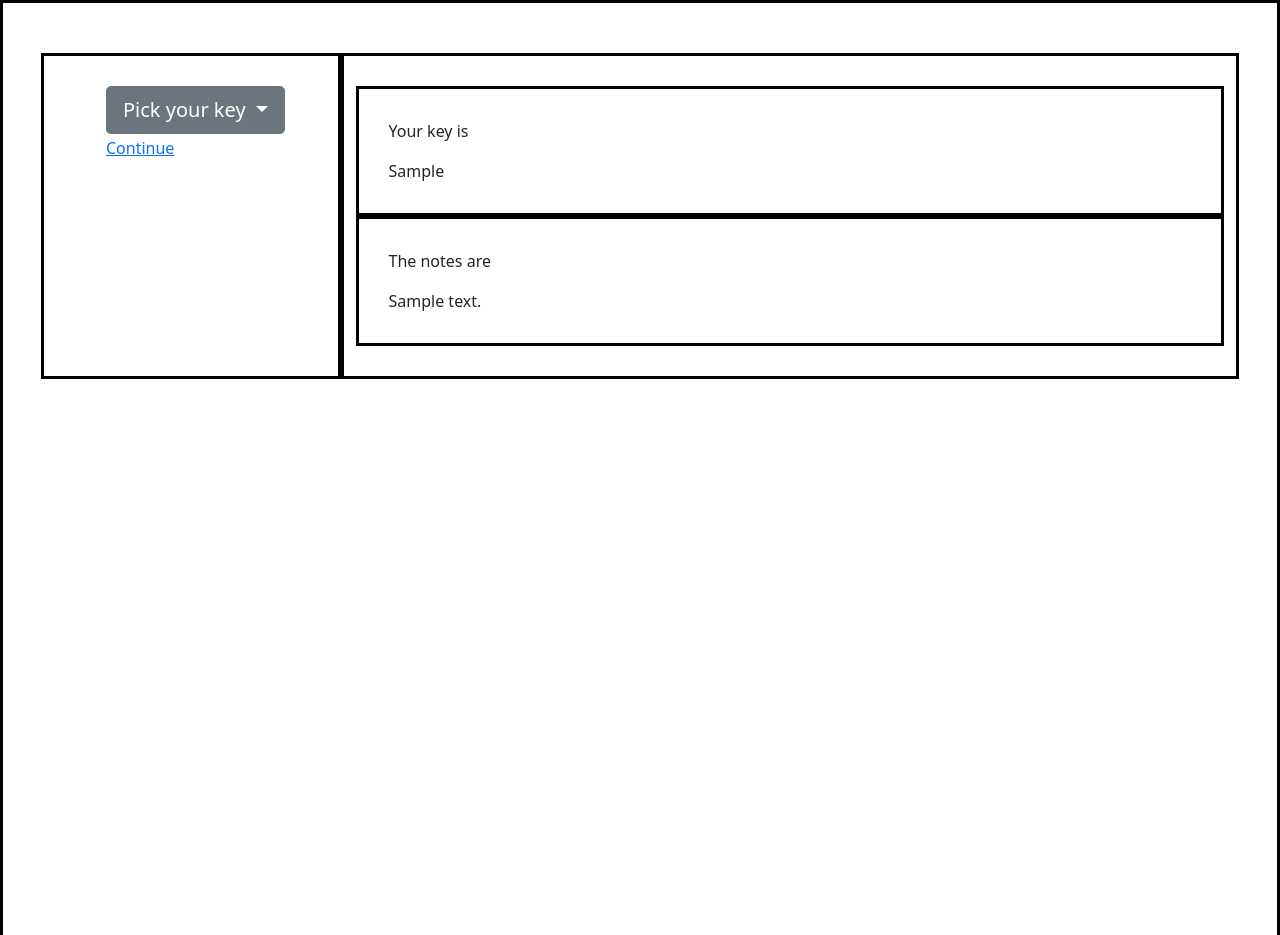
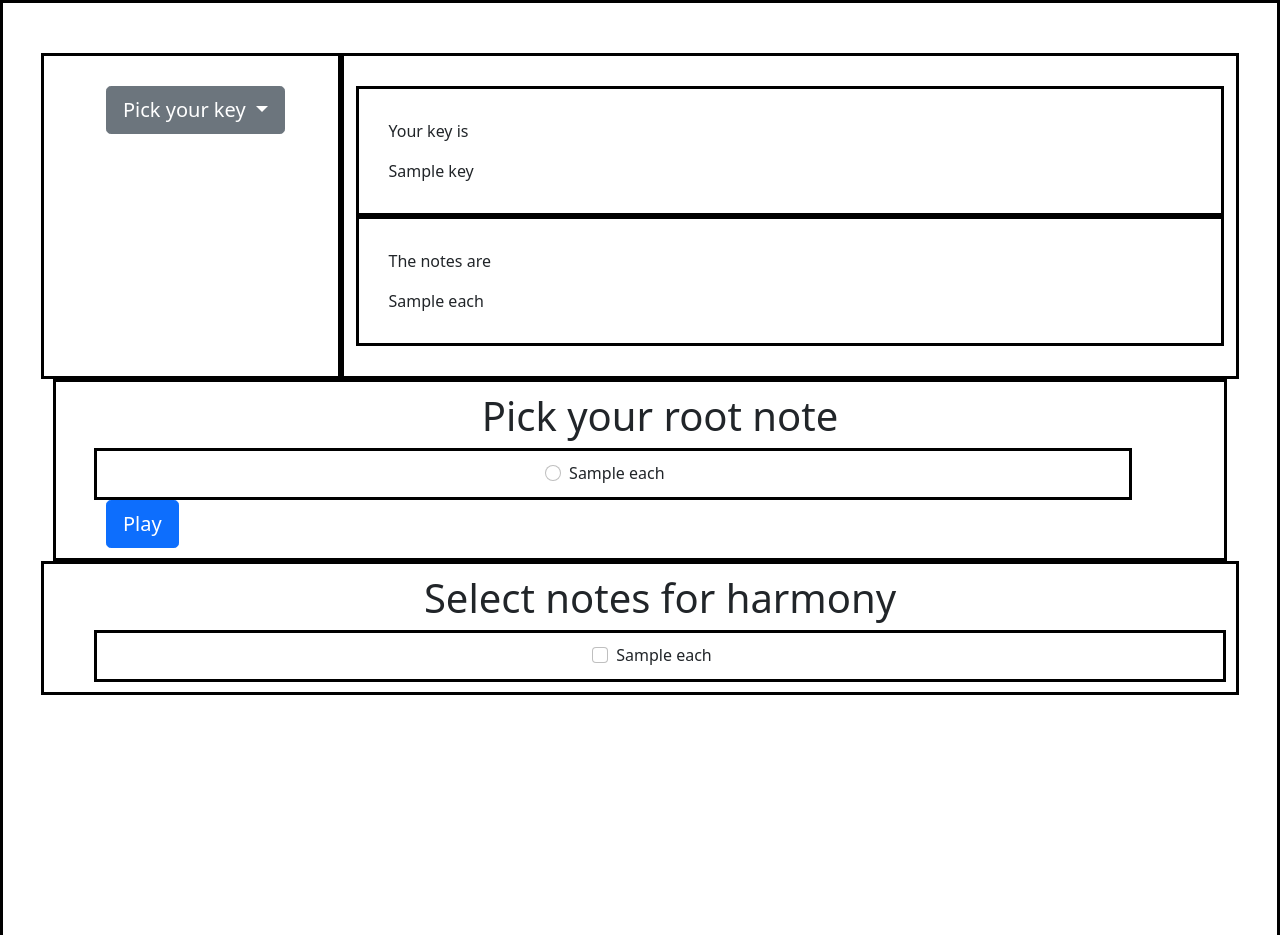
Before and after one commit to SimonGeorgeNZ/vocal_harmony-main, a Flask app: template templates/index.html in a window 1280 px wide. Shown: the top 935 px of the page. Run offline with Flask 2, Linux system fonts and the light colour scheme; the template is opened without the code that fills it: most values are stand-ins (such as "Sample title", 1, 10 or a date in 2020); some libraries are stand-ins or nearby versions.

Commit message:
audio string captured and passed to function

```diff
--- a/app.py
+++ b/app.py
@@ -49,29 +49,37 @@ def get_data():
 #     return listNotes
 
 
-@app.route("/test", methods=["GET"])
-def try_once():
-    return render_template(
-        "test.html",
-        ks=get_data(),
-    )
+# @app.route("/test", methods=["GET"])
+# def try_once():
+#     return render_template(
+#         "test.html",
+#         ks=get_data(),
+#     )
 
 
-@app.route("/test/<key>", methods=["GET"])
-def try_get(key):
-    print(key)
-    return render_template(
-        "test.html",
-        ks=get_data(),
-        # notes=get_scale_notes(),
-        key=key,
-    )
+# @app.route("/test/<key>", methods=["GET"])
+# def try_get(key):
+#     print(key)
+#     return render_template(
+#         "test.html",
+#         ks=get_data(),
+#         notes=get_scale_notes(),
+#         key=key,
+#     )
+
+
+def play_note():
+    picked = mongo.db.keys.find_one({"keySig": key})
+    key = picked["keySig"]
+    string = "./media/{}.wav".format(key)
+    print(string)
+    return string
 
 
 @app.route("/", methods=["GET", "POST"])
 def load_the_page():
     return render_template(
-        "new.html",
+        "index.html",
         ks=get_data(),
         # sk=pick_your_key(),
         # notes=get_scale_notes(),
@@ -84,7 +92,7 @@ def harmony(key):
     Keynotes = picked["notes"]
     key = picked["keySig"]
     return render_template(
-        "new.html",
+        "index.html",
         # sk=pick_your_key(),
         Keynotes=Keynotes,
         ks=get_data(),
@@ -92,5 +100,23 @@ def harmony(key):
     )
 
 
+# @app.route("/harmony/<key>", methods=["POST", "GET"])
+# def play(key):
+#     picked = mongo.db.keys.find_one({"keySig": key})
+#     Keynotes = picked["notes"]
+#     key = picked["keySig"]
+#     string = "./media/{}.wav".format(key)
+#     playsound(string)
+#     print(key)
+#     return render_template(
+#         "index.html",
+#         play=play,
+#         # sk=pick_your_key(),
+#         Keynotes=Keynotes,
+#         ks=get_data(),
+#         key=key,
+#     )
+
+
 if __name__ == "__main__":
     app.run(debug=True)
--- /dev/null
+++ b/play_music.py
@@ -0,0 +1,3 @@
+from playsound import playsound
+
+playsound("./media/C.wav")
--- a/templates/index.html
+++ b/templates/index.html
@@ -1,43 +1,109 @@
-{% extends 'base.html' %}{% block content %}
+<!DOCTYPE html>
+<html lang="en">
 
+    <head>
+        <meta charset="UTF-8">
+        <meta http-equiv="X-UA-Compatible" content="IE=edge">
+        <meta name="viewport" content="width=device-width, initial-scale=1.0">
+        <link rel="stylesheet" href="{{url_for('static', filename='css/style.css')}}" type="text/css" />
+        <link href="https://cdn.jsdelivr.net/npm/bootstrap@5.1.3/dist/css/bootstrap.min.css" rel="stylesheet"
+            integrity="sha384-1BmE4kWBq78iYhFldvKuhfTAU6auU8tT94WrHftjDbrCEXSU1oBoqyl2QvZ6jIW3"
+            crossorigin="anonymous">
+        <script src="https://code.jquery.com/jquery-3.5.1.slim.min.js"
+            integrity="sha384-DfXdz2htPH0lsSSs5nCTpuj/zy4C+OGpamoFVy38MVBnE+IbbVYUew+OrCXaRkfj"
+            crossorigin="anonymous">
+        </script>
+        <title>Vocal harmony</title>
+    </head>
 
+    <body>
+        <div class="body">
             <div class="row keyDD">
                 <div class="col-3 header">
                     <div class="btn-group keyButton">
-            <button class="btn btn-secondary btn-lg dropdown-toggle" type="button" data-bs-toggle="dropdown"
-                aria-expanded="false">
+                        <button class="btn btn-secondary btn-lg dropdown-toggle" type="button"
+                            data-bs-toggle="dropdown" aria-expanded="false">
                             Pick your key
                         </button>
                         <ul class="dropdown-menu">
-                <form method="POST">
+                            <form method="GET">
                                 {% for keys in ks %}
 
-                    <li><button type="submit" value="{{ keys.keySig }}" name="keySig"
-                            class="dropdown-item text-center">{{ keys.keySig }}</button></li>
+                                <li><a class="dropdown-item text-center"
+                                        href="{{url_for('harmony', key=keys.keySig)}}"
+                                        class="brand-logo">{{ keys.keySig }}</a></li>
 
                                 {% endfor %}
                             </form>
                         </ul>
                     </div>
-        <div class="btn-group keyButton">
-            <div class="card-action">
-                <a class="" href="{{url_for('harmony', key=sk['keySig'])}}">Continue</a>
+                </div>
+                <div class="col-9 header">
+                    <div class="header">
+                        <p id="keyIs">Your key is </p>
+                        {{ key }}
+                    </div>
+                    <div class="header">
+                        <p id="keyIs">The notes are </p>
+                        {{ Keynotes|join(', ') }}
                     </div>
                 </div>
+            </div>
+            <div class="notesHeader">
+                <form method="post">
+                    <div class="row">
+                        <h1 class="text-center">Pick your root note</h1>
+
+                        <div class="col-11 notesSection">
+                            {% if Keynotes %} {% for each in Keynotes %}
+
+
+                            <div class="form-check form-check-inline noteselect">
+                                <a href="{{url_for('play_note', key=key)}}" name="rootSelect"
+                                    class="form-check-input" type="radio" id="inlineRootCheckbox{{ each }}"
+                                    value="{{ each }}"></a>
+                                <label class="form-check-label"
+                                    for="inlineRootCheckbox{{ each }}">{{ each }}</label>
+                            </div>
+
+                            {% endfor %} {% endif %}
+                        </div>
+
+                        <div class="col">
+                            <button class="play_root btn btn-primary btn-lg" type="submit">Play</button>
+                        </div>
+                    </div>
+                </form>
 
             </div>
 
-    <div class="col-9 header">
-        <div class="header">
-            <p id="keyIs">Your key is </p>
-            {{ sk.keySig }}
+            <div class="row notesHeader">
+                <h1 class="text-center">Select notes for harmony</h1>
+                <div class="col notesSection">
+                    {% for notes in Keynotes %}
 
+                    <div class="form-check form-check-inline noteselect">
+                        <input class="form-check-input" type="checkbox" id="inlineCheckbox1"
+                            value="{{ notes }}">
+                        <label class="form-check-label" for="inlineCheckbox1">{{ notes }}</label>
                     </div>
-        <div class="header">
-            <p id="keyIs">The notes are </p>
-            {% if notes %} {{ notes|join(', ') }} {% endif %}
+                    {% endfor %}
                 </div>
             </div>
         </div>
+    </body>
+    <script src="{{ url_for('static', filename='js/script.js')}}"></script>
+    <script src="https://cdn.jsdelivr.net/npm/@popperjs/core@2.10.2/dist/umd/popper.min.js"
+        integrity="sha384-7+zCNj/IqJ95wo16oMtfsKbZ9ccEh31eOz1HGyDuCQ6wgnyJNSYdrPa03rtR1zdB"
+        crossorigin="anonymous">
+    </script>
+    <script src="https://cdn.jsdelivr.net/npm/bootstrap@5.1.3/dist/js/bootstrap.min.js"
+        integrity="sha384-QJHtvGhmr9XOIpI6YVutG+2QOK9T+ZnN4kzFN1RtK3zEFEIsxhlmWl5/YESvpZ13"
+        crossorigin="anonymous">
+    </script>
+    <script src="https://cdn.jsdelivr.net/npm/bootstrap@4.5.3/dist/js/bootstrap.bundle.min.js"
+        integrity="sha384-ho+j7jyWK8fNQe+A12Hb8AhRq26LrZ/JpcUGGOn+Y7RsweNrtN/tE3MoK7ZeZDyx"
+        crossorigin="anonymous">
+    </script>
 
-{% endblock %}
+</html>
```
Also changed, not shown: templates/new.html (deleted, +0 -92 lines), templates/test.html (deleted, +0 -22 lines). Lines whose indentation alone changed are shown as unchanged.
